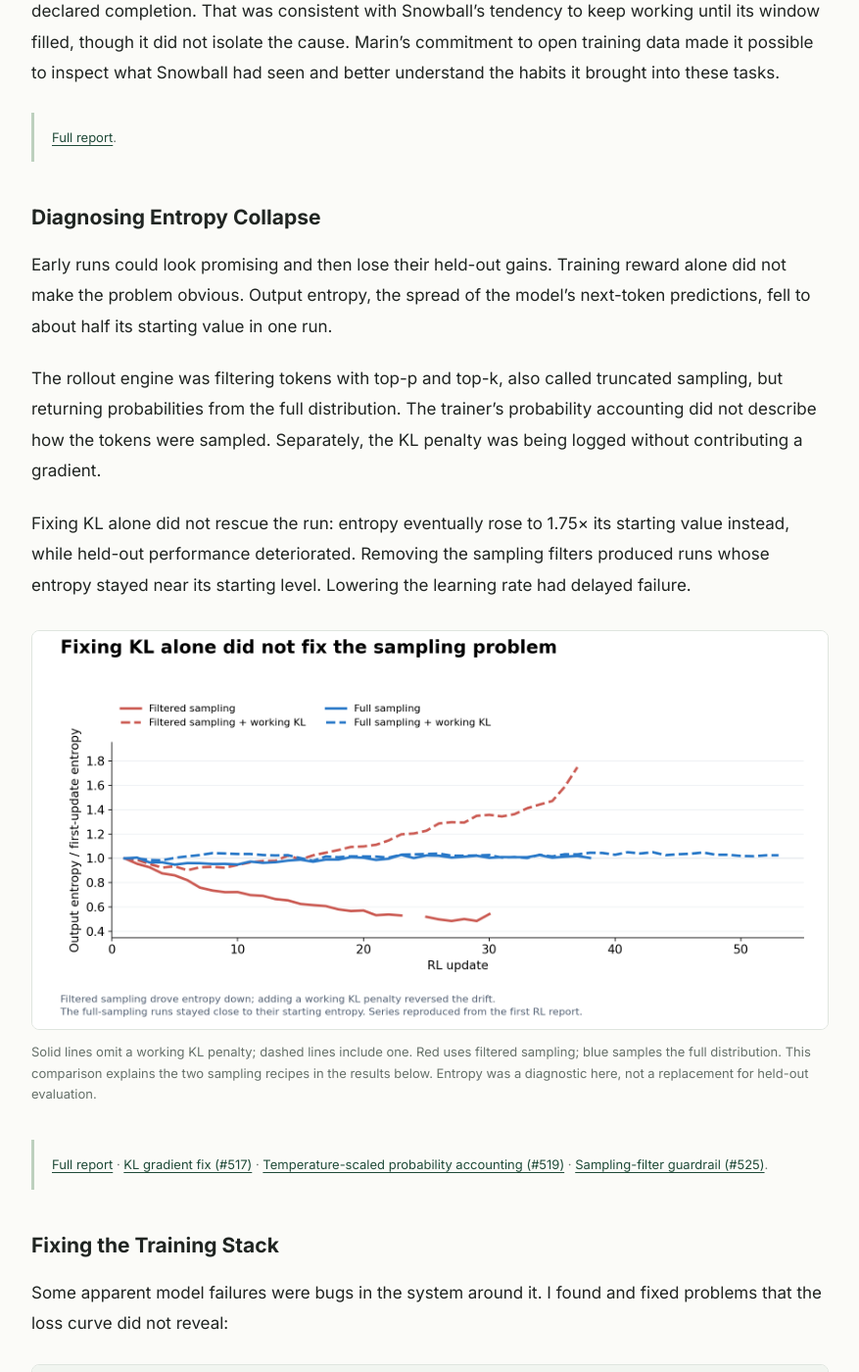
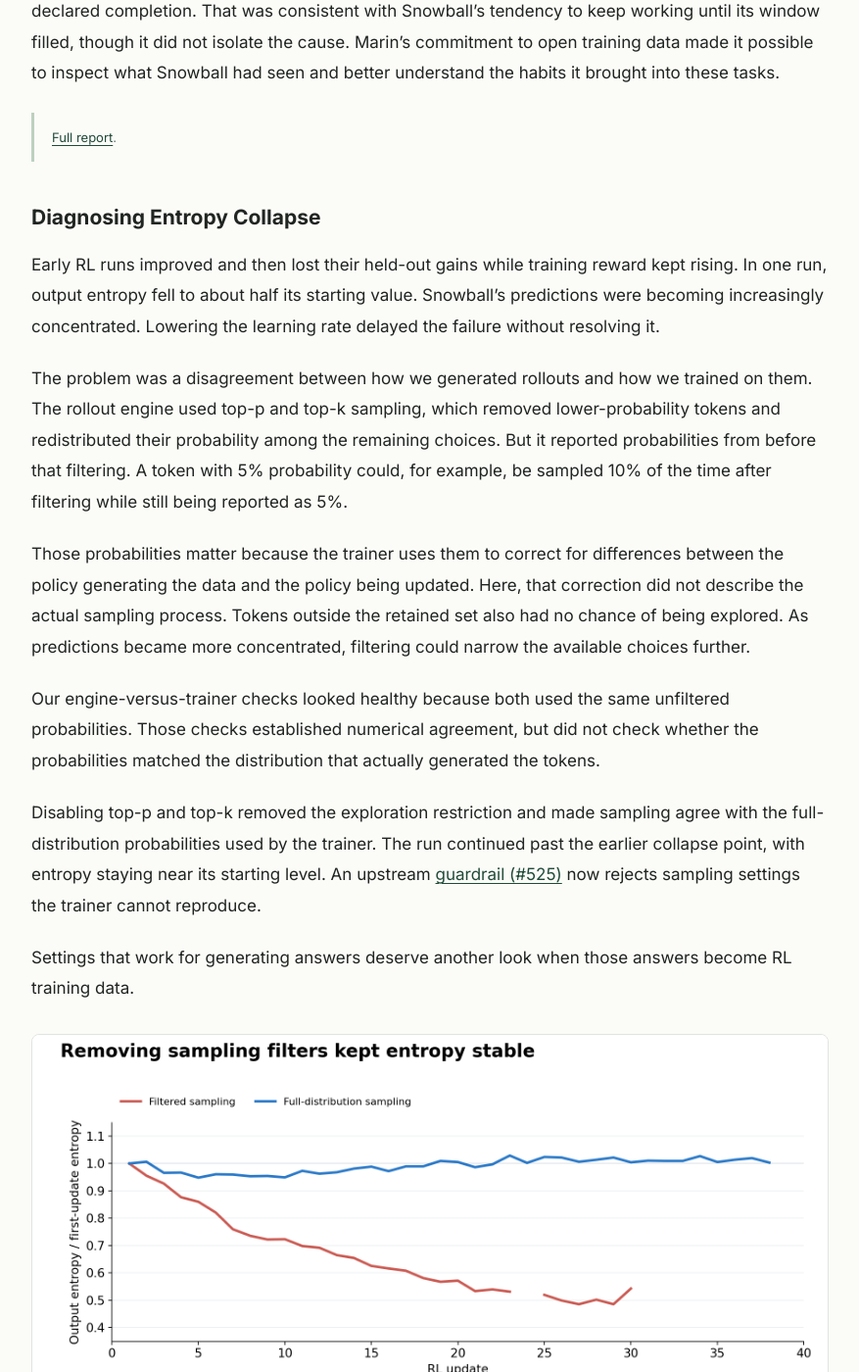
Before and after one commit to lukedhlee/lukedhlee.github.io, a Jekyll site: the page built from _posts/2026-10-21-turning-snowball-into-a-coding-agent.md, in a window 1280 px wide and 1400 px high, scrolled down 4388 px. Shown: the whole window at 98% size, without its empty margins (201-1078 px from the left). Built offline with Jekyll 4.4.1, drawn with Linux system fonts in a browser that asks for light colours; some of the changed text lies outside the part shown.

Commit message:
Explain the sampling mismatch behind entropy collapse

```diff
--- a/_posts/2026-10-21-turning-snowball-into-a-coding-agent.md
+++ b/_posts/2026-10-21-turning-snowball-into-a-coding-agent.md
@@ -82,19 +82,25 @@ The corpus also retained unfinished trajectories: 70% of its medium-difficulty s
 
 ### Diagnosing Entropy Collapse
 
-Early runs could look promising and then lose their held-out gains. Training reward alone did not make the problem obvious. Output entropy, the spread of the model's next-token predictions, fell to about half its starting value in one run.
+Early RL runs improved and then lost their held-out gains while training reward kept rising. In one run, output entropy fell to about half its starting value. Snowball's predictions were becoming increasingly concentrated. Lowering the learning rate delayed the failure without resolving it.
 
-The rollout engine was filtering tokens with top-p and top-k, also called truncated sampling, but returning probabilities from the full distribution. The trainer's probability accounting did not describe how the tokens were sampled. Separately, the KL penalty was being logged without contributing a gradient.
+The problem was a disagreement between how we generated rollouts and how we trained on them. The rollout engine used top-p and top-k sampling, which removed lower-probability tokens and redistributed their probability among the remaining choices. But it reported probabilities from before that filtering. A token with 5% probability could, for example, be sampled 10% of the time after filtering while still being reported as 5%.
 
-Fixing KL alone did not rescue the run: entropy eventually rose to 1.75× its starting value instead, while held-out performance deteriorated. Removing the sampling filters produced runs whose entropy stayed near its starting level. Lowering the learning rate had delayed failure.
+Those probabilities matter because the trainer uses them to correct for differences between the policy generating the data and the policy being updated. Here, that correction did not describe the actual sampling process. Tokens outside the retained set also had no chance of being explored. As predictions became more concentrated, filtering could narrow the available choices further.
+
+Our engine-versus-trainer checks looked healthy because both used the same unfiltered probabilities. Those checks established numerical agreement, but did not check whether the probabilities matched the distribution that actually generated the tokens.
+
+Disabling top-p and top-k removed the exploration restriction and made sampling agree with the full-distribution probabilities used by the trainer. The run continued past the earlier collapse point, with entropy staying near its starting level. An upstream [guardrail (#525)](https://github.com/marin-community/MarinSkyRL/pull/525) now rejects sampling settings the trainer cannot reproduce.
+
+Settings that work for generating answers deserve another look when those answers become RL training data.
 
 <figure class="research-figure">
-<a href="{{ '/assets/img/snowball/entropy-debugging.png' | relative_url }}"><img src="{{ '/assets/img/snowball/entropy-debugging.png' | relative_url }}" alt="Entropy fell under filtered sampling, rose when only KL was repaired, and stayed stable under full-distribution sampling." width="1760" height="880" loading="lazy"></a>
-<figcaption>Solid lines omit a working KL penalty; dashed lines include one. Red uses filtered sampling; blue samples the full distribution. This comparison explains the two sampling recipes in the results below. Entropy was a diagnostic here, not a replacement for held-out evaluation.</figcaption>
+<a href="{{ '/assets/img/snowball/entropy-debugging.png' | relative_url }}"><img src="{{ '/assets/img/snowball/entropy-debugging.png' | relative_url }}" alt="Filtered sampling reduced entropy to about half its initial value, while full-distribution sampling stayed near its starting level." width="1760" height="880" loading="lazy"></a>
+<figcaption>The same starting model and learning rate, changing only the sampling settings. Each curve is normalized to its own first update. Entropy stayed stable through update 38 with full-distribution sampling. Curves reproduced from the first RL report.</figcaption>
 </figure>
 
 <aside class="research-reports" markdown="1">
-[Full report](https://gist.github.com/lukedhlee/9c19fd9288a94ecfd1dbd6906b0a8dda) · [KL gradient fix (#517)](https://github.com/marin-community/MarinSkyRL/pull/517) · [Temperature-scaled probability accounting (#519)](https://github.com/marin-community/MarinSkyRL/pull/519) · [Sampling-filter guardrail (#525)](https://github.com/marin-community/MarinSkyRL/pull/525).
+[Full report](https://gist.github.com/lukedhlee/9c19fd9288a94ecfd1dbd6906b0a8dda).
 </aside>
 
 ### Fixing the Training Stack
```
Also changed, not shown: assets/img/snowball/entropy-debugging.png.
